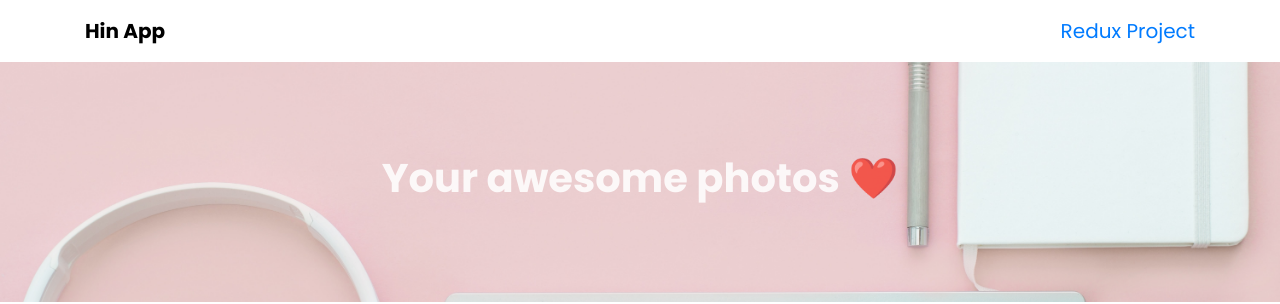
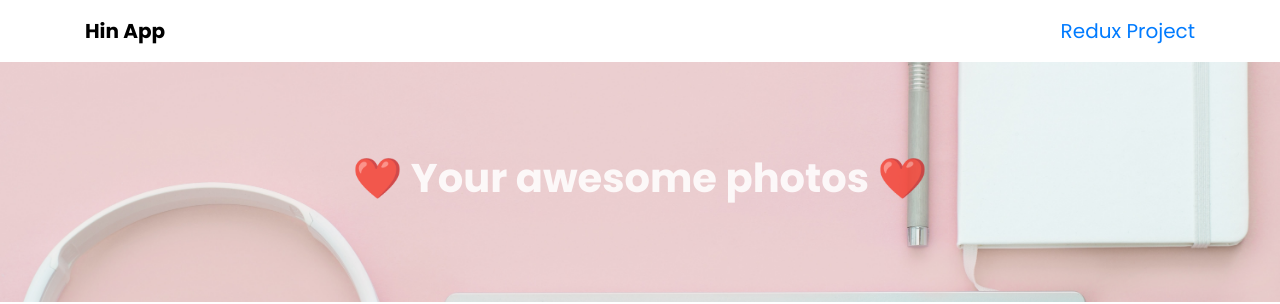
Before and after one commit to hintran0208/photo-app, a React (Create React App) app: page /photos in a window 1280 px wide. Shown: the top 304 px of the page. Built offline with nearby package versions, Linux system fonts and the light colour scheme.

Commit message:
add deploy to surge.sh

```diff
--- a/package.json
+++ b/package.json
@@ -23,7 +23,8 @@
     "start": "react-scripts start",
     "build": "react-scripts build",
     "test": "react-scripts test",
-    "eject": "react-scripts eject"
+    "eject": "react-scripts eject",
+    "deploy": "sh ./deploy-surge.sh"
   },
   "eslintConfig": {
     "extends": [
--- a/src/features/Photo/pages/Main/index.jsx
+++ b/src/features/Photo/pages/Main/index.jsx
@@ -29,7 +29,7 @@ function MainPage(props) {
   };
   return (
     <div className="photo-main">
-      <Banner title="Your awesome photos ❤️" backgroundUrl={Images.PINK_BG} />
+      <Banner title="❤️ Your awesome photos ❤️" backgroundUrl={Images.PINK_BG} />
 
       <Container className="text-center">
         <div className="py-5">
```
Also changed, not shown: 2 other files (tests, documents, lock files or other folders).
